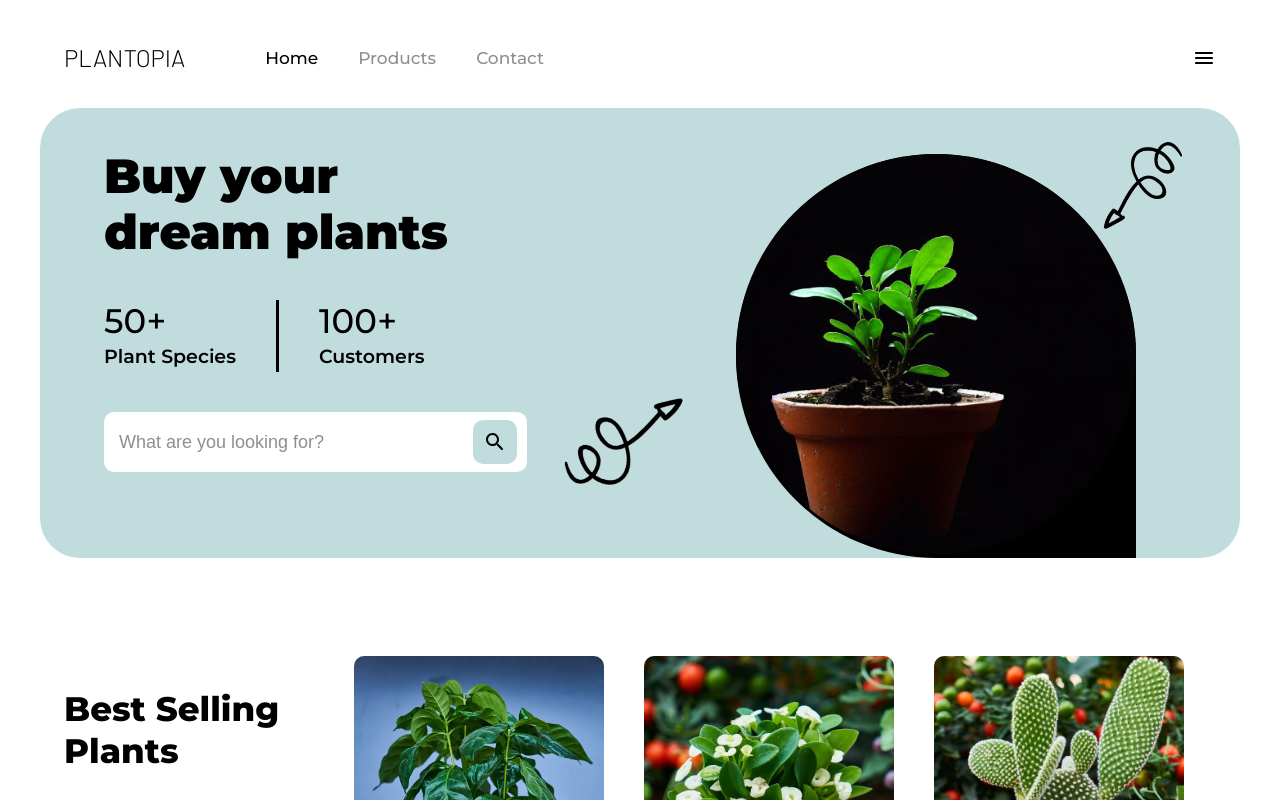
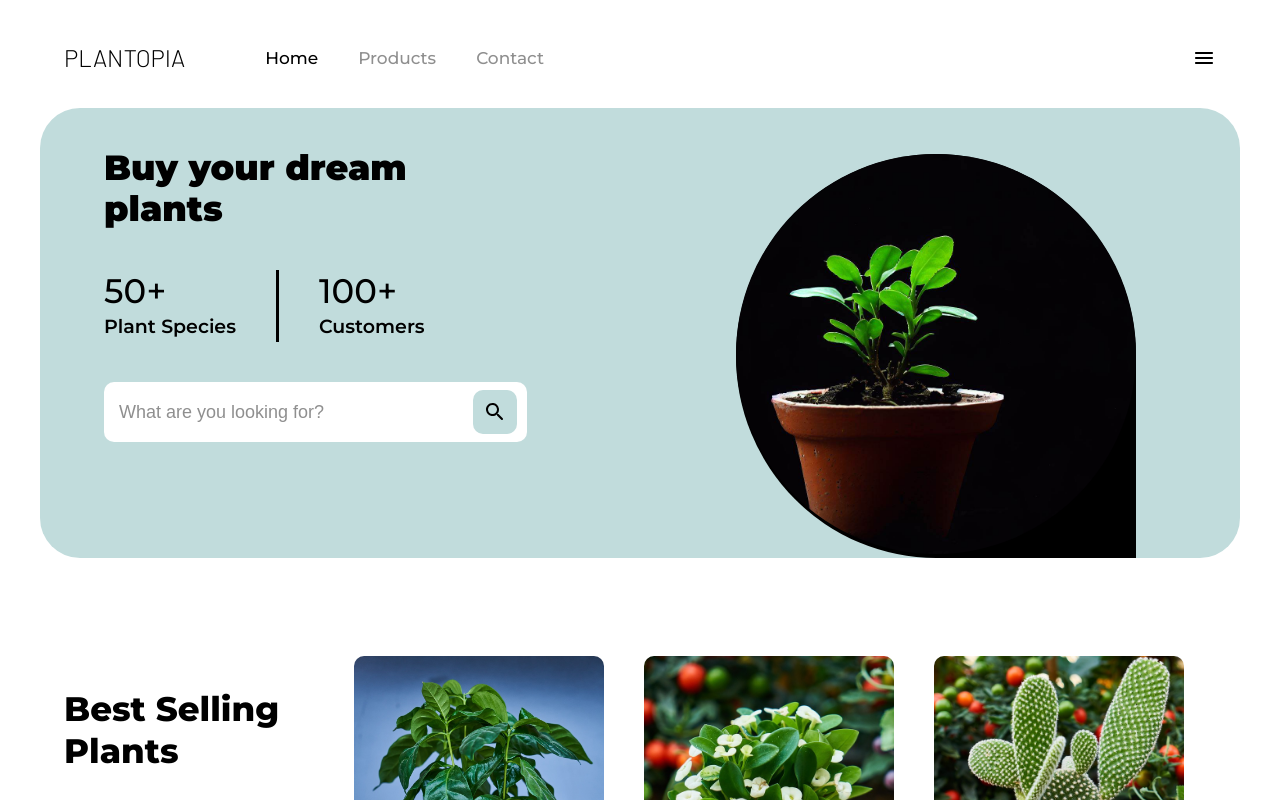
Before and after one commit to tanu-chahal/PLANTOPIA, a React (Vite) app in the folder client/: page / in a window 1280 px wide. Shown: the top 800 px of the page. Built offline with nearby package versions, Linux system fonts and the light colour scheme.

Commit message:
Made Home page intro component responsive

```diff
--- a/client/src/components/intro/Intro.jsx
+++ b/client/src/components/intro/Intro.jsx
@@ -10,13 +10,14 @@ function Intro() {
 
   return (
     <Container
+    className='intro'
       maxWidth="lg"
       sx={{
         backgroundColor: "#c1dcdc",
         display: "flex",
         justifyContent: "space-between",
         height: 450,
-        borderRadius: 10,
+        borderRadius: {xs:0, sm: 10,},
         userSelect: "none",
       }}
     >
@@ -34,12 +35,15 @@ function Intro() {
         <Typography
           variant="h3"
           component="h1"
-          sx={{ fontWeight: 900, maxWidth: 350 }}
+          sx={{ fontWeight: 900,
+            maxWidth: {xs:'100%', md:350 },
+            fontSize: {xs: '35px',}
+          }}
         >
           Buy your dream plants
         </Typography>
 
-        <Box sx={{ display: "flex", alignItems: "center", gap: 5 }}>
+        <Box sx={{ display:"flex", alignItems: "center", gap: 5 }}>
           <Box>
             <Typography component="p" variant="h4" sx={{ fontWeight: 500 }}>
               50+
@@ -76,10 +80,11 @@ function Intro() {
       </Box>
 
       <Box
+      className = 'imgBox'
         sx={{
           alignSelf: "flex-end",
           justifySelf: "flex-end",
-          display: "flex",
+          display: {xs:'none', sm: "flex",},
           position: "relative",
           height: "100%",
           width: "60%",
@@ -93,8 +98,10 @@ function Intro() {
             position: "absolute",
             bottom: "5%",
             left: "5%",
+            display: 'none',
             transform: "rotate(15deg)",
           }}
+          className={styles.arrow}
           src="/img/c-arr-1.png"
           alt=""
         />
@@ -104,23 +111,32 @@ function Intro() {
             borderRadius: "50% 50% 0 50%",
             alignSelf: "flex-end",
             mx: 10,
+            display: { xs: 'none', sm: 'none', md: 'block' },
           }}
         >
           <img
-            style={{ width: "400px", heigth: "400px", borderRadius: "50%" }}
+            style={{
+              // width: "400px", heigth: "400px", borderRadius: "50%"
+            width: "100%",
+            height: "auto",
+            maxWidth: "400px",
+            borderRadius: "50%",
+           }}
             src="/img/pot-2.jpeg"
             alt=""
           />
         </Box>
         <img
           style={{
-            width: "80px",
+            maxWidth: "80px",
             position: "absolute",
             top: "0%",
             right: "5%",
             transform: "rotate(180deg)",
-          }}
+            display:'none',
+            }}
           src="/img/c-arr-1.png"
+          className={styles.arrow}
           alt=""
         />
       </Box>
--- a/client/src/components/intro/Intro.module.css
+++ b/client/src/components/intro/Intro.module.css
@@ -39,3 +39,9 @@
     color: white;
     background-color: #889c9c;
 }
+
+@media (min-width: 600px) {
+  .intro .imgBox .arrow {
+    display: block;
+  }
+}
```
